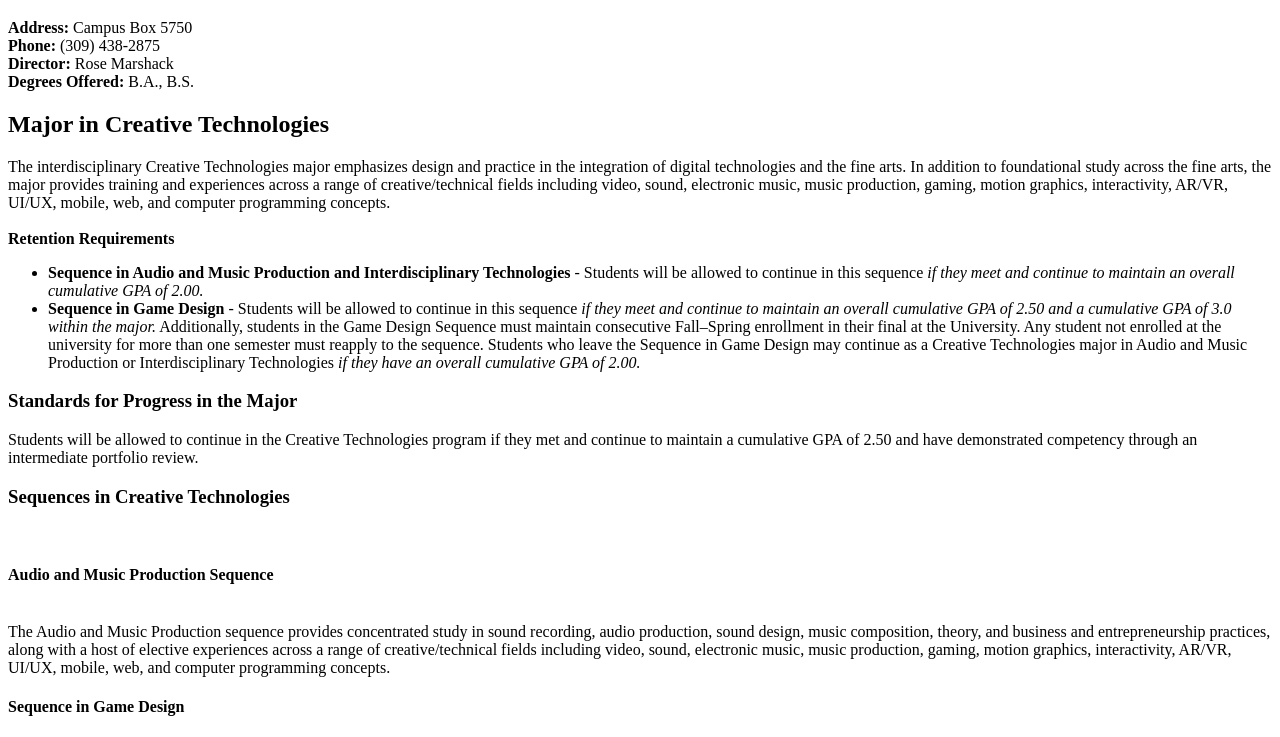
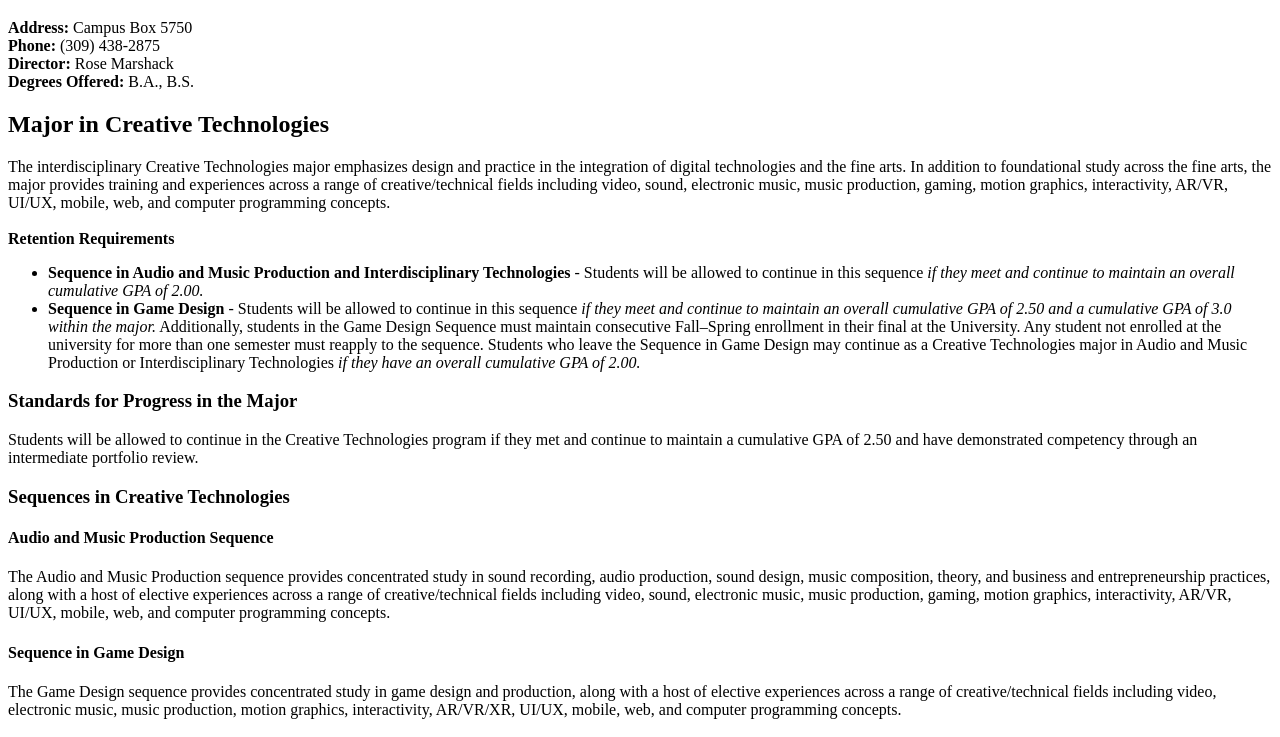
Before and after one commit to mtgisi/CTK301, a plain HTML site: page Assignment1.html in a window 1280 px wide. Shown: the part 61-798 px from the top of the page. Drawn offline with Linux system fonts and the light colour scheme.

Commit message:
Update Assignment1.html

```diff
--- a/Assignment1.html
+++ b/Assignment1.html
@@ -19,26 +19,26 @@
 <h3>Standards for Progress in the Major</h3>
 Students will be allowed to continue in the Creative Technologies program if they met and continue to maintain a cumulative GPA of 2.50 and have demonstrated competency through an intermediate portfolio review.
 
-<h3>Sequences in Creative Technologies</h3><br>
-<h4>Audio and Music Production Sequence</h4><br>
-The Audio and Music Production sequence provides concentrated study in sound recording, audio production, sound design, music composition, theory, and business and entrepreneurship practices, along with a host of elective experiences across a range of creative/technical fields including video, sound, electronic music, music production, gaming, motion graphics, interactivity, AR/VR, UI/UX, mobile, web, and computer programming concepts.<br>
-<h4>Sequence in Game Design</h4><br>
-The Game Design sequence provides concentrated study in game design and production, along with a host of elective experiences across a range of creative/technical fields including video, electronic music, music production, motion graphics, interactivity, AR/VR/XR, UI/UX, mobile, web, and computer programming concepts.<br>
+<h3>Sequences in Creative Technologies</h3>
+<h4>Audio and Music Production Sequence</h4>
+The Audio and Music Production sequence provides concentrated study in sound recording, audio production, sound design, music composition, theory, and business and entrepreneurship practices, along with a host of elective experiences across a range of creative/technical fields including video, sound, electronic music, music production, gaming, motion graphics, interactivity, AR/VR, UI/UX, mobile, web, and computer programming concepts.
+<h4>Sequence in Game Design</h4>
+The Game Design sequence provides concentrated study in game design and production, along with a host of elective experiences across a range of creative/technical fields including video, electronic music, music production, motion graphics, interactivity, AR/VR/XR, UI/UX, mobile, web, and computer programming concepts.
 <h4>Sequence in Interdisciplinary Technologies</h4><br>
-The Interdisciplinary Technologies sequence provides concentrated study in mobile, web and computer programming concepts, UI/UX, motion graphics, and interactivity along with a host of elective experiences across a range of creative/technical fields including sound, electronic music, music production, AR/VR/XR, and game design.<br>
+The Interdisciplinary Technologies sequence provides concentrated study in mobile, web and computer programming concepts, UI/UX, motion graphics, and interactivity along with a host of elective experiences across a range of creative/technical fields including sound, electronic music, music production, AR/VR/XR, and game design.
 
 <h2>Creative Technologies Courses (CTK)</h2>
 
-<h3>200 Level Classes</h3><br>
+<h3>200 Level Classes</h3>
 
-<h4>201 - Basic Skills In The Digital Arts (3)</h4><br>
-Introduction to the history, theories, current trends, practices, and core media in the digital arts.<br>
+<h4>201 - Basic Skills In The Digital Arts (3)</h4>
+Introduction to the history, theories, current trends, practices, and core media in the digital arts.
 
-<h4>202 - Foundations: Audio Theory (3)</h4><br>
-This course presents the fundamentals of audio theory as applied to the physics and aesthetics of sound.<br>
+<h4>202 - Foundations: Audio Theory (3)</h4>
+This course presents the fundamentals of audio theory as applied to the physics and aesthetics of sound.
 
-<h4>203 - Foundations: Recording and Sampling (3)</h4><br>
-This course covers the aesthetics and technical skills required for the recording and sampling of instruments and the human voice.<br>
+<h4>203 - Foundations: Recording and Sampling (3)</h4>
+This course covers the aesthetics and technical skills required for the recording and sampling of instruments and the human voice.
 
 <h4>204 - Foundations: Music Concepts (3)</h4><br>
 This course covers the study of foundational music concepts, including basic theory, history, genres, and forms.<br>
```
